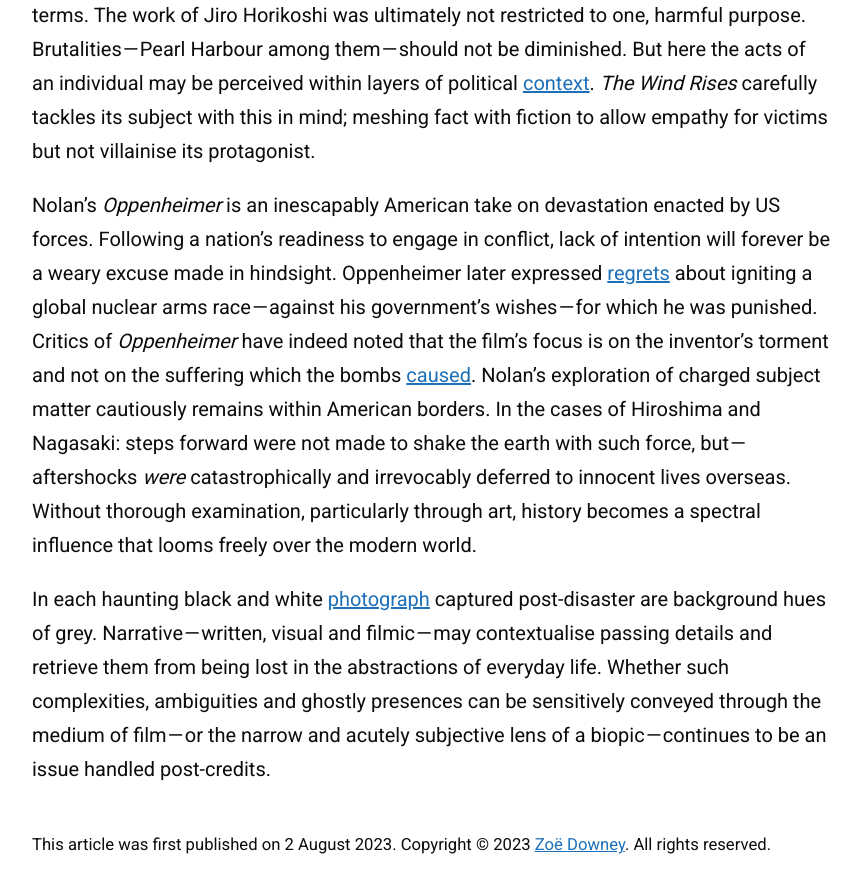
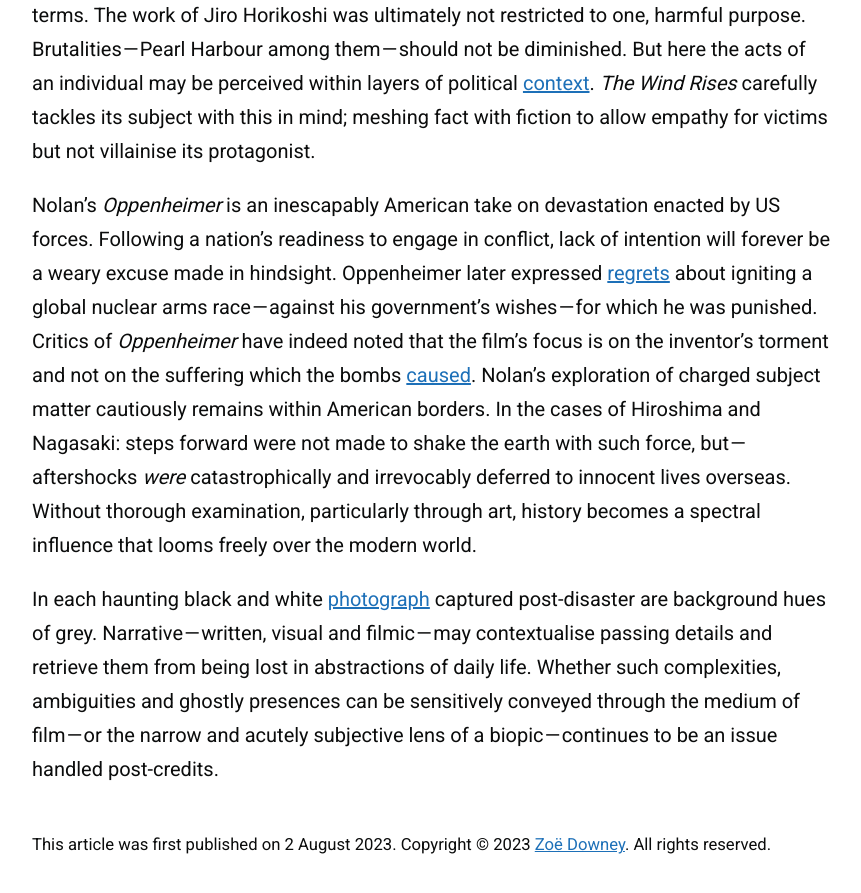
Before and after one commit to zoeurl/zoedowney.github.io, a Jekyll site: the page built from _posts/2023-08-02-the-ghost-behind-the-machine.md, in a window 1280 px wide and 900 px high, scrolled down 5045 px. Shown: the top 893 px of the window, without its empty margins (208-1069 px from the left). Built offline with Jekyll 4.4.1, drawn with Linux system fonts in a browser that asks for light colours.

Commit message:
Update 2023-08-02-the-ghost-behind-the-machine.md

```diff
--- a/_posts/2023-08-02-the-ghost-behind-the-machine.md
+++ b/_posts/2023-08-02-the-ghost-behind-the-machine.md
@@ -42,4 +42,4 @@
 
 Nolan’s _Oppenheimer_ is an inescapably American take on devastation enacted by US forces. Following a nation’s readiness to engage in conflict, lack of intention will forever be a weary excuse made in hindsight. Oppenheimer later expressed [regrets](https://www.pbs.org/newshour/show/why-there-are-new-assessments-of-oppenheimers-role-in-history) about igniting a global nuclear arms race — against his government’s wishes — for which he was punished. Critics of _Oppenheimer_ have indeed noted that the film’s focus is on the inventor’s torment and not on the suffering which the bombs [caused](https://www.theguardian.com/world/2023/jul/21/anti-nuclear-groups-welcome-oppenheimer-film-fails-depict-true-horror). Nolan’s exploration of charged subject matter cautiously remains within American borders. In the cases of Hiroshima and Nagasaki: steps forward were not made to shake the earth with such force, but — aftershocks _were_ catastrophically and irrevocably deferred to innocent lives overseas. Without thorough examination, particularly through art, history becomes a spectral influence that looms freely over the modern world.
 
-In each haunting black and white [photograph](https://www.nytimes.com/2020/08/06/world/asia/hiroshima-nagasaki-japan-photos.html) captured post-disaster are background hues of grey. Narrative — written, visual and filmic — may contextualise passing details and retrieve them from being lost in the abstractions of everyday life. Whether such complexities, ambiguities and ghostly presences can be sensitively conveyed through the medium of film — or the narrow and acutely subjective lens of a biopic — continues to be an issue handled post-credits.
+In each haunting black and white [photograph](https://www.nytimes.com/2020/08/06/world/asia/hiroshima-nagasaki-japan-photos.html) captured post-disaster are background hues of grey. Narrative — written, visual and filmic — may contextualise passing details and retrieve them from being lost in abstractions of daily life. Whether such complexities, ambiguities and ghostly presences can be sensitively conveyed through the medium of film — or the narrow and acutely subjective lens of a biopic — continues to be an issue handled post-credits.
```
